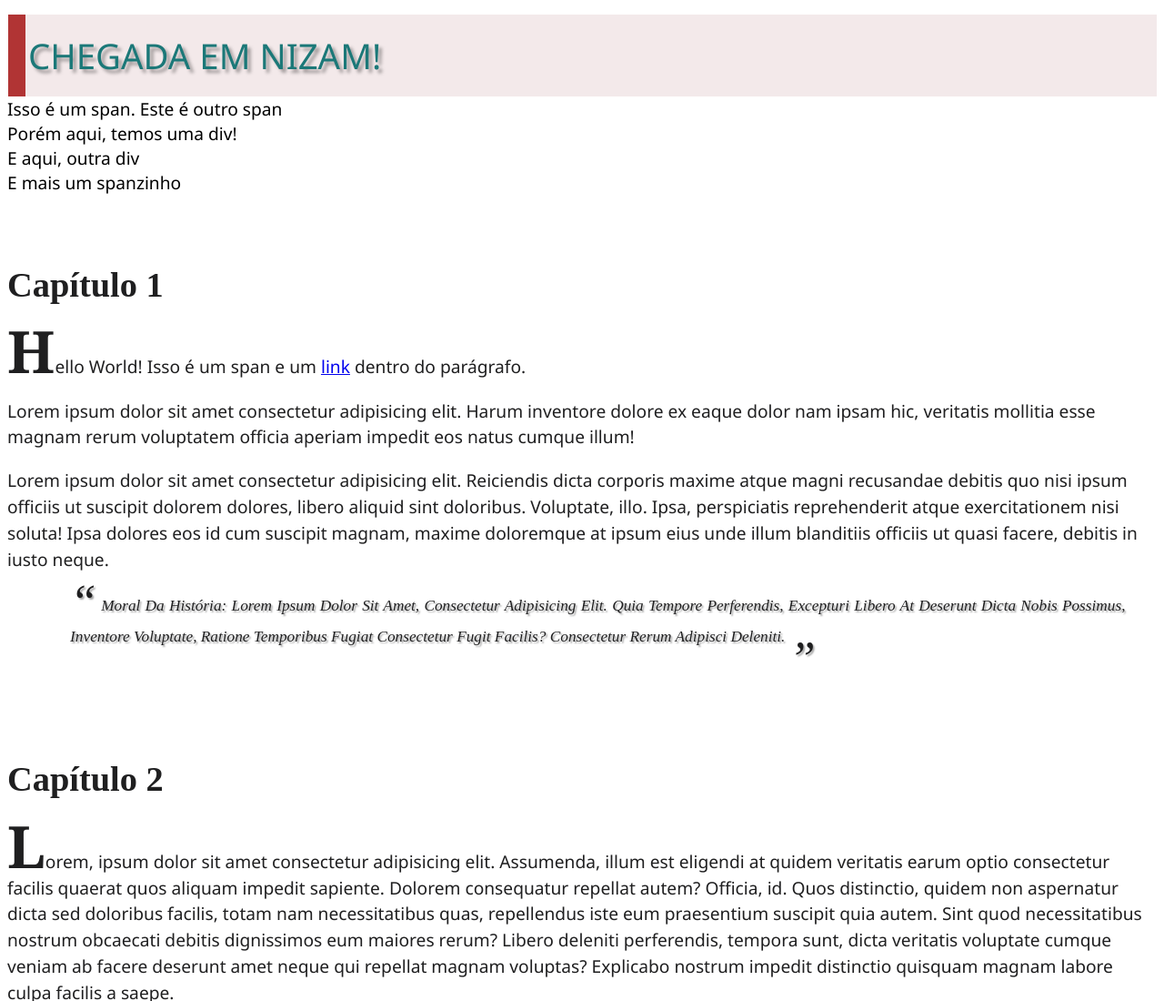
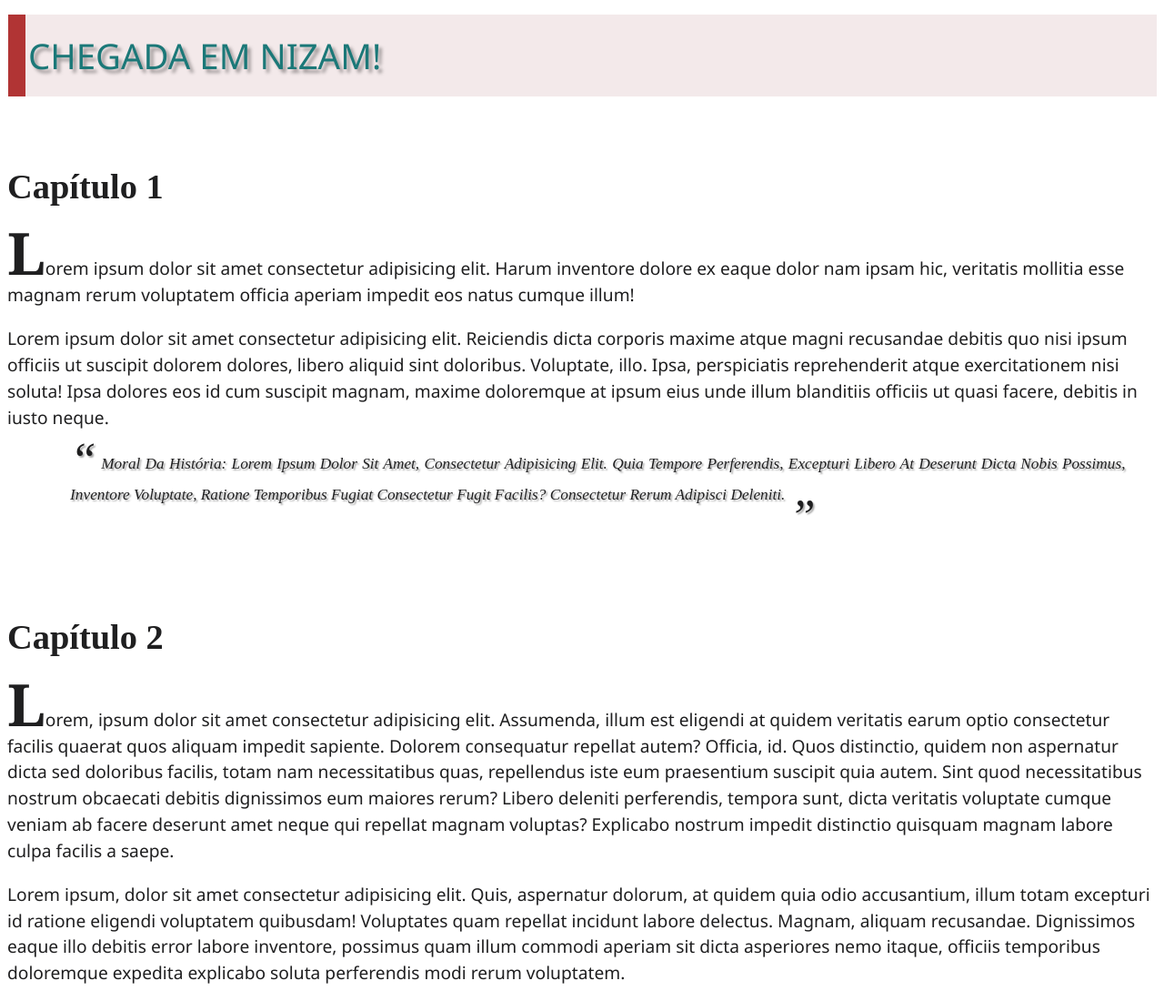
Before and after one commit to Ferdzen/Aula1-Pos, a website built with webpack: page index.html in a window 1280 px wide. Shown: the top 1100 px of the page at 91% size. Built offline with nearby package versions, Linux system fonts and the light colour scheme.

Commit message:
add: diferenças de estilo 2

```diff
--- a/index.html
+++ b/index.html
@@ -24,22 +24,9 @@
 
   <h1 class="misterio" id="titulo-principal">Chegada em Nizam!</h1>
 
-  <span>
-    Isso é um span.
-  </span>
-  <span>Este é outro span</span>
-  <div>Porém aqui, temos uma div!</div>
-  <div>E aqui, outra div</div>
-  <span>E mais um spanzinho </span>
-
 
   <section>
     <h2>Capítulo 1</h2>
-
-    <p>
-      Hello World!
-      Isso é um <span>span</span> e um <a href="https://google.com">link</a> dentro do parágrafo.
-    </p>
 
     <p>Lorem ipsum dolor sit amet consectetur adipisicing elit. Harum inventore dolore ex eaque dolor nam ipsam hic, veritatis mollitia esse magnam rerum voluptatem officia aperiam impedit eos natus cumque illum!</p>
 
```
